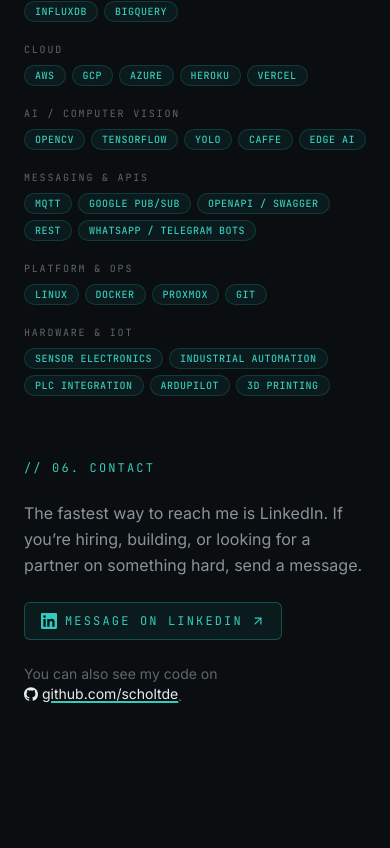
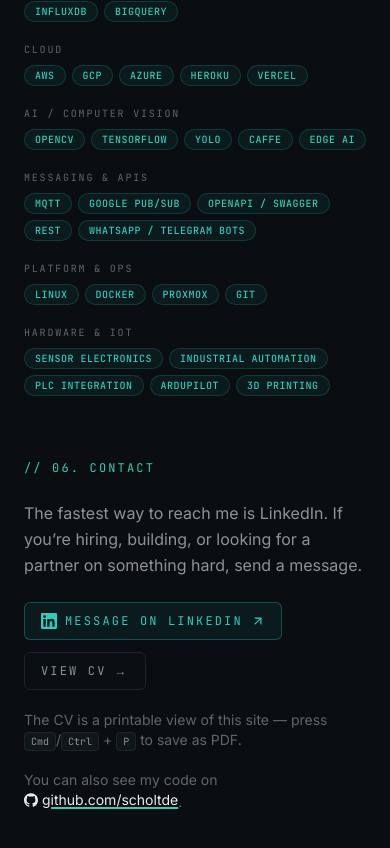
Before and after one commit to rhizootech/cv, a Next.js app: page / in a window 390 px wide. Shown: the part 6679-7527 px from the top of the page. Before the commit the page ends 7497 px from the top, so only its background shows below. Built offline with nearby package versions, Linux system fonts and the light colour scheme; no server answers.

Commit message:
add CV link

```diff
--- a/app/page.tsx
+++ b/app/page.tsx
@@ -1,3 +1,4 @@
+import Link from "next/link";
 import { LinkedinIcon, GithubIcon } from "@/components/icons";
 import { ScrollspyNav, type NavItem } from "@/components/scrollspy-nav";
 import { SelectedWork } from "@/components/sections/selected-work";
@@ -50,6 +51,17 @@
             <div className="reveal-on-load reveal-on-load-4">
               <ScrollspyNav items={NAV_ITEMS} />
             </div>
+
+            {/* Printable CV link */}
+            <Link
+              href="/cv"
+              className="reveal-on-load reveal-on-load-5 group mt-10 hidden items-center gap-2 font-mono text-xs uppercase tracking-[0.18em] text-fg-faint transition-colors hover:text-accent lg:inline-flex"
+            >
+              <span>// view printable CV</span>
+              <span aria-hidden="true" className="transition-transform group-hover:translate-x-0.5">
+                →
+              </span>
+            </Link>
           </div>
 
           {/* Socials */}
--- a/components/sections/contact-section.tsx
+++ b/components/sections/contact-section.tsx
@@ -1,3 +1,4 @@
+import Link from "next/link";
 import { LinkedinIcon, GithubIcon, ArrowUpRightIcon } from "@/components/icons";
 
 const LINKEDIN_URL = "https://www.linkedin.com/in/dewald-scholtz-97a992139/";
@@ -23,18 +24,32 @@
           looking for a partner on something hard, send a message.
         </p>
 
+        <div className="mt-6 flex flex-wrap gap-3">
           <a
             href={LINKEDIN_URL}
             target="_blank"
             rel="noreferrer"
-          className="mt-6 inline-flex items-center gap-2 rounded-md border border-accent-deep/50 bg-accent-deep/10 px-4 py-2.5 font-mono text-xs uppercase tracking-[0.18em] text-accent transition-all hover:border-accent hover:bg-accent-deep/20"
+            className="inline-flex items-center gap-2 rounded-md border border-accent-deep/50 bg-accent-deep/10 px-4 py-2.5 font-mono text-xs uppercase tracking-[0.18em] text-accent transition-all hover:border-accent hover:bg-accent-deep/20"
           >
             <LinkedinIcon className="size-4" />
             Message on LinkedIn
             <ArrowUpRightIcon className="size-3.5" />
           </a>
 
-        <p className="mt-6 text-sm text-fg-faint">
+          <Link
+            href="/cv"
+            className="inline-flex items-center gap-2 rounded-md border border-edge bg-panel/30 px-4 py-2.5 font-mono text-xs uppercase tracking-[0.18em] text-fg-muted transition-all hover:border-accent-deep/60 hover:text-accent"
+          >
+            View CV
+            <span aria-hidden="true">→</span>
+          </Link>
+        </div>
+
+        <p className="mt-5 text-sm text-fg-faint">
+          The CV is a printable view of this site &mdash; press <kbd className="rounded border border-edge bg-panel px-1.5 py-0.5 font-mono text-[10px] text-fg-muted">Cmd</kbd>/<kbd className="rounded border border-edge bg-panel px-1.5 py-0.5 font-mono text-[10px] text-fg-muted">Ctrl</kbd> + <kbd className="rounded border border-edge bg-panel px-1.5 py-0.5 font-mono text-[10px] text-fg-muted">P</kbd> to save as PDF.
+        </p>
+
+        <p className="mt-5 text-sm text-fg-faint">
           You can also see my code on{" "}
           <a
             href={GITHUB_URL}
```
Lines whose indentation alone changed are shown as unchanged.
